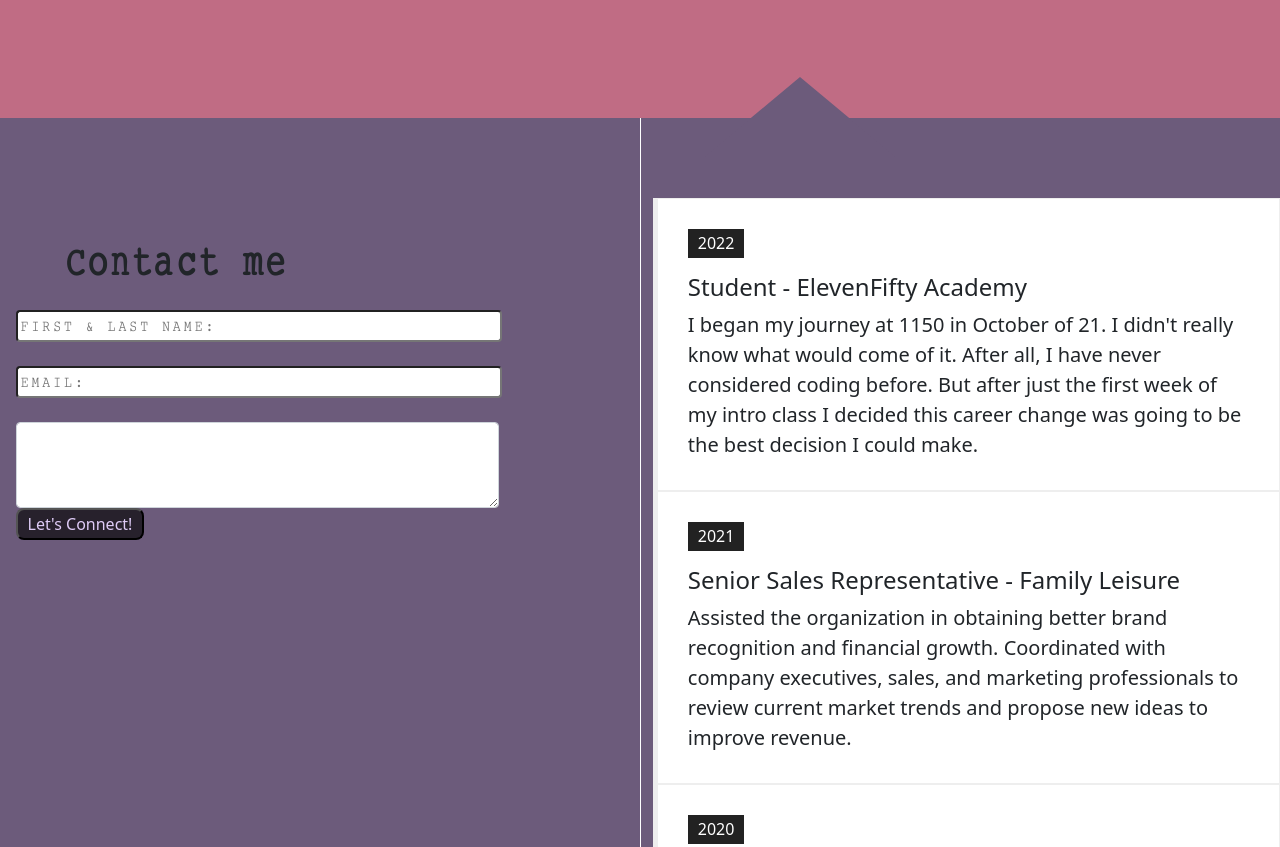
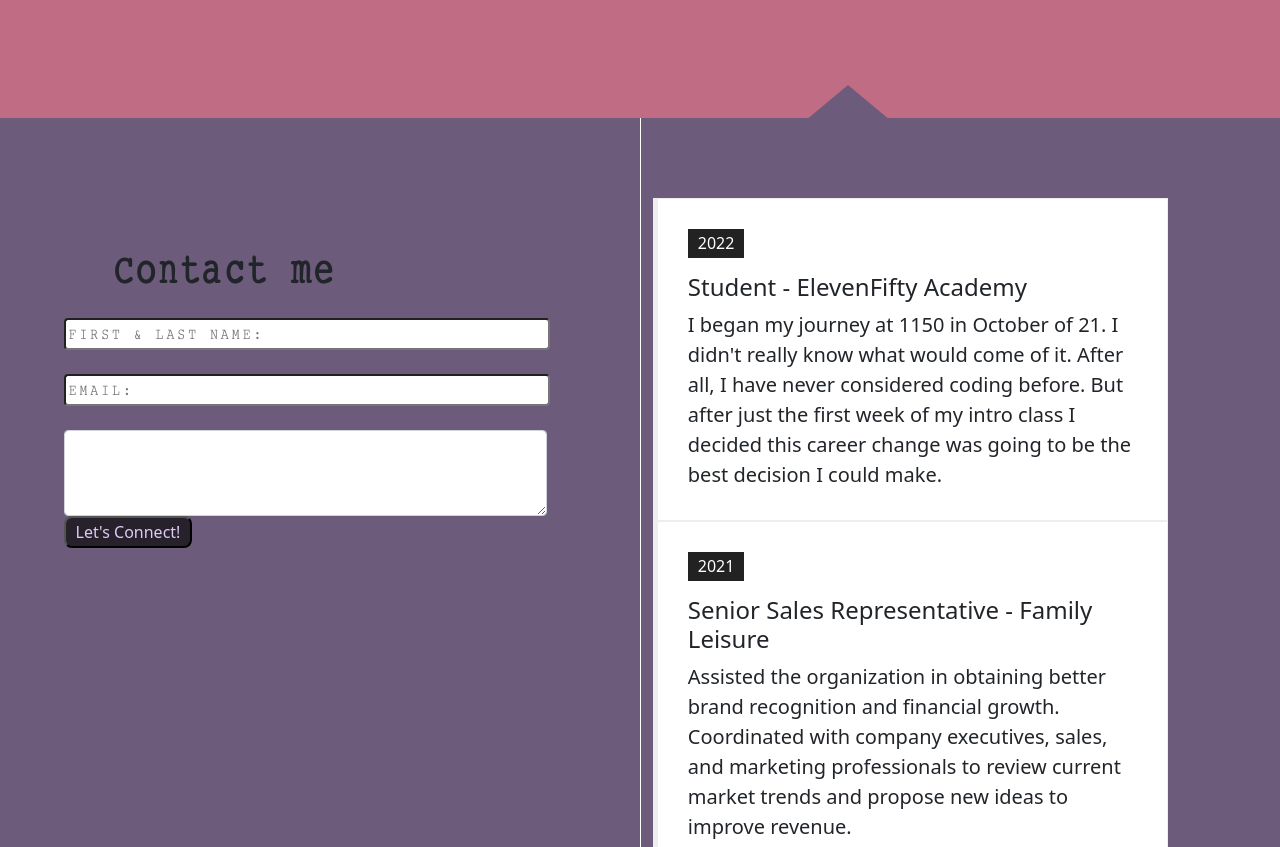
Before and after one commit to AKel4/AbbyKelly, a plain HTML site: page index.html in a window 1280 px wide. Shown: the part 3569-4416 px from the top of the page. Drawn offline with nearby package versions, Linux system fonts and the light colour scheme; a small style sheet from the web is missing; files whose address does not match are found by name; a web font is replaced by a local one.

Commit message:
added some padding

```diff
--- a/style.css
+++ b/style.css
@@ -260,7 +260,8 @@ ul.icon-tab-nav, .icon-tab-nav ul {
 .contact {
   background-color: #6C5B7B;
   position: relative;
-  padding-top: 12vh;
+  padding-top: 13vh;
+  padding-left: 3em;
   height: 100vh;
   width: 50%;
   float: left;
@@ -327,6 +328,7 @@ textarea::-webkit-scrollbar-thumb {
 .myExperience {
   position: static;
   padding-top: 5em;
+  padding-right: 7em ;
   background-color: #6C5B7B;
   height: 100vh;
 }
@@ -370,7 +372,9 @@ div.clear {
 }
 
 .footer {
- position: relative;
+  position: relative;
+  margin-bottom: 0;
+  bottom: 0;
   width: 100%;
   height: 15vh;
   background-color: #355C7D;
```
